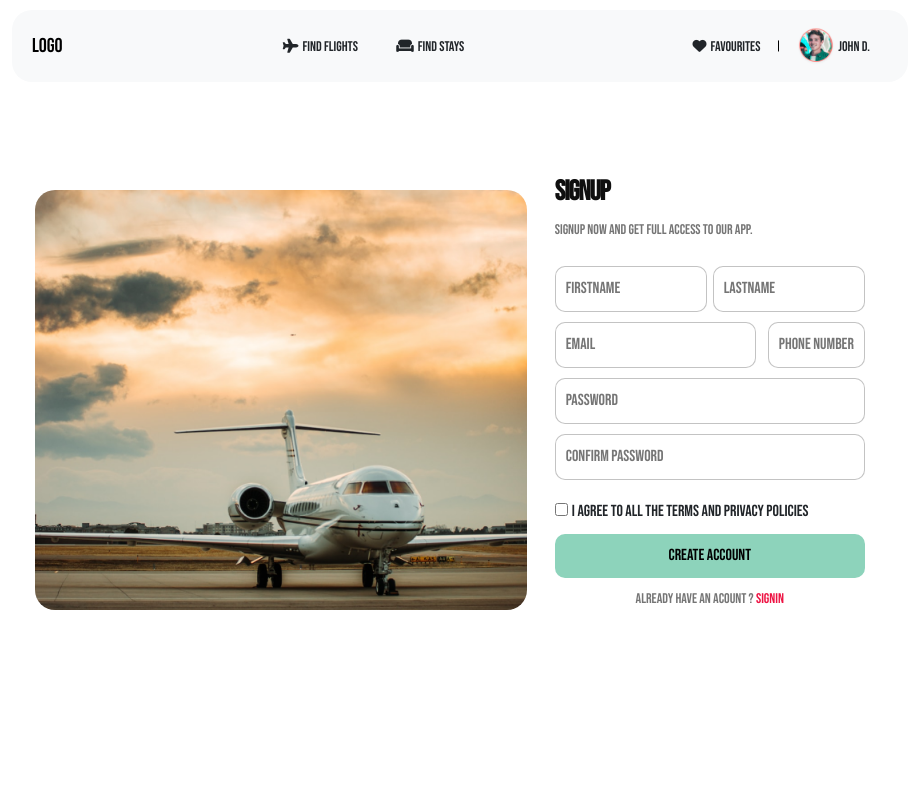
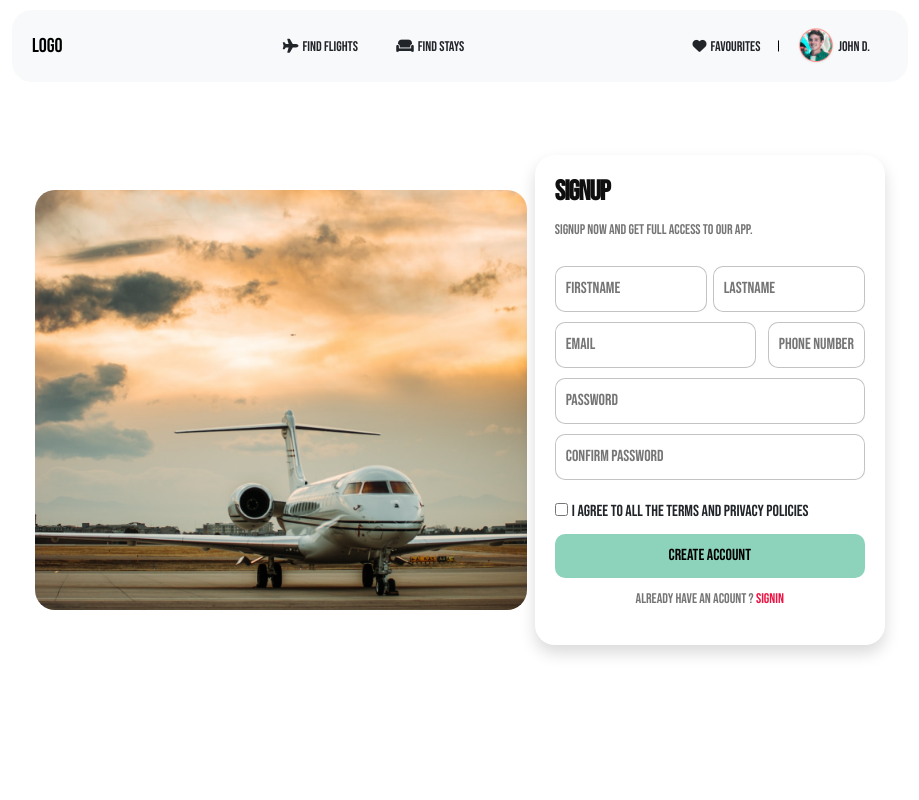
Before and after one commit to mohamedgaber-136/Travel-Agency, a React (Create React App) app: page /signUp in a window 1280 px wide. Shown: the top 800 px of the page, without its empty margins (180-1099 px from the left). Built offline with nearby package versions, Linux system fonts and the light colour scheme; no server answers; a web font is replaced by a local one.

Commit message:
signup shadow

```diff
--- a/src/Pages/SignUp/SignUp.jsx
+++ b/src/Pages/SignUp/SignUp.jsx
@@ -26,7 +26,7 @@ function SignUpPage() {
             }}
           ></div>
 
-          <form class="form">
+          <form class="form shadow">
             <h2 class="title m-0">SignUp</h2>
             <p class="message">Signup now and get full access to our app. </p>
             <div class="flex">
```
